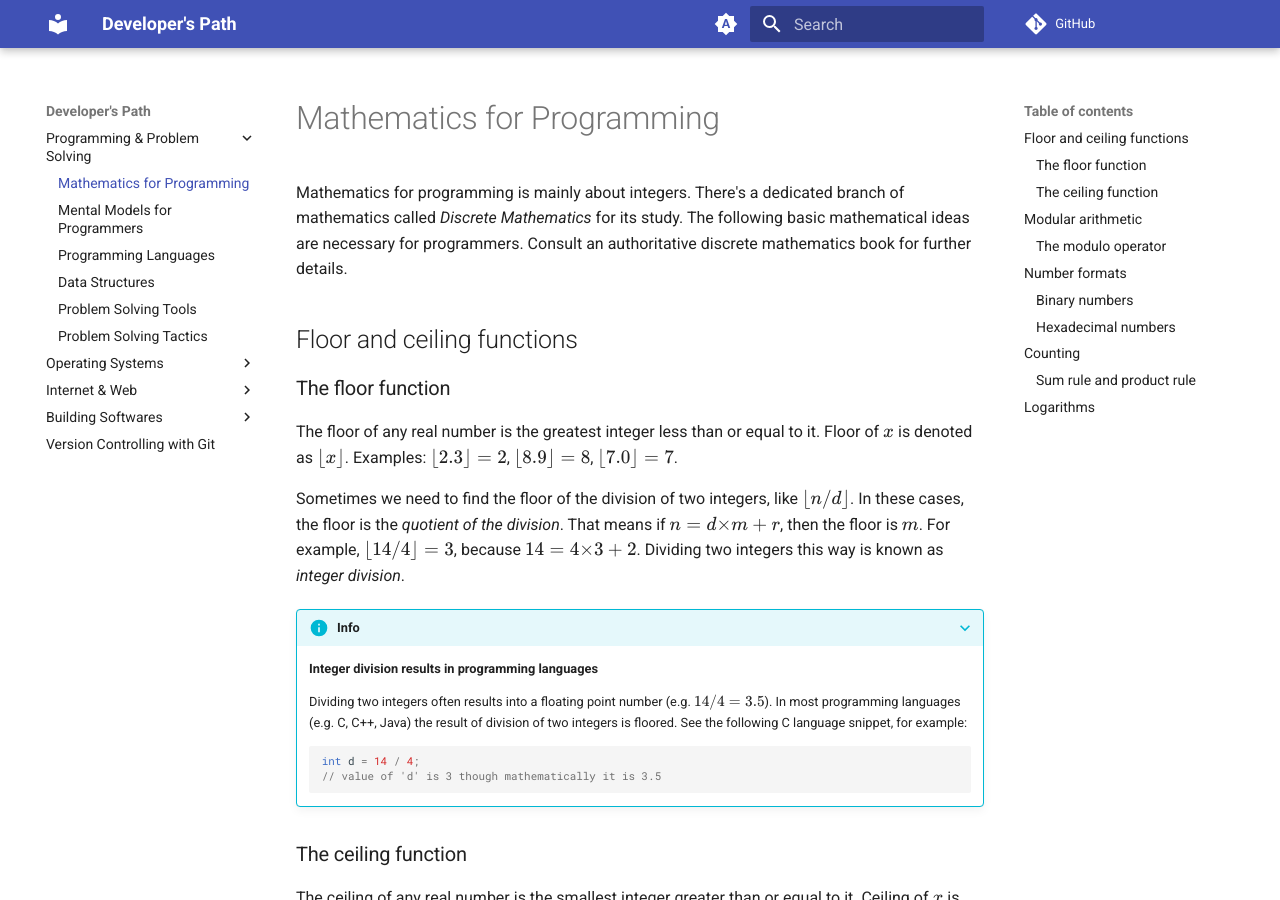
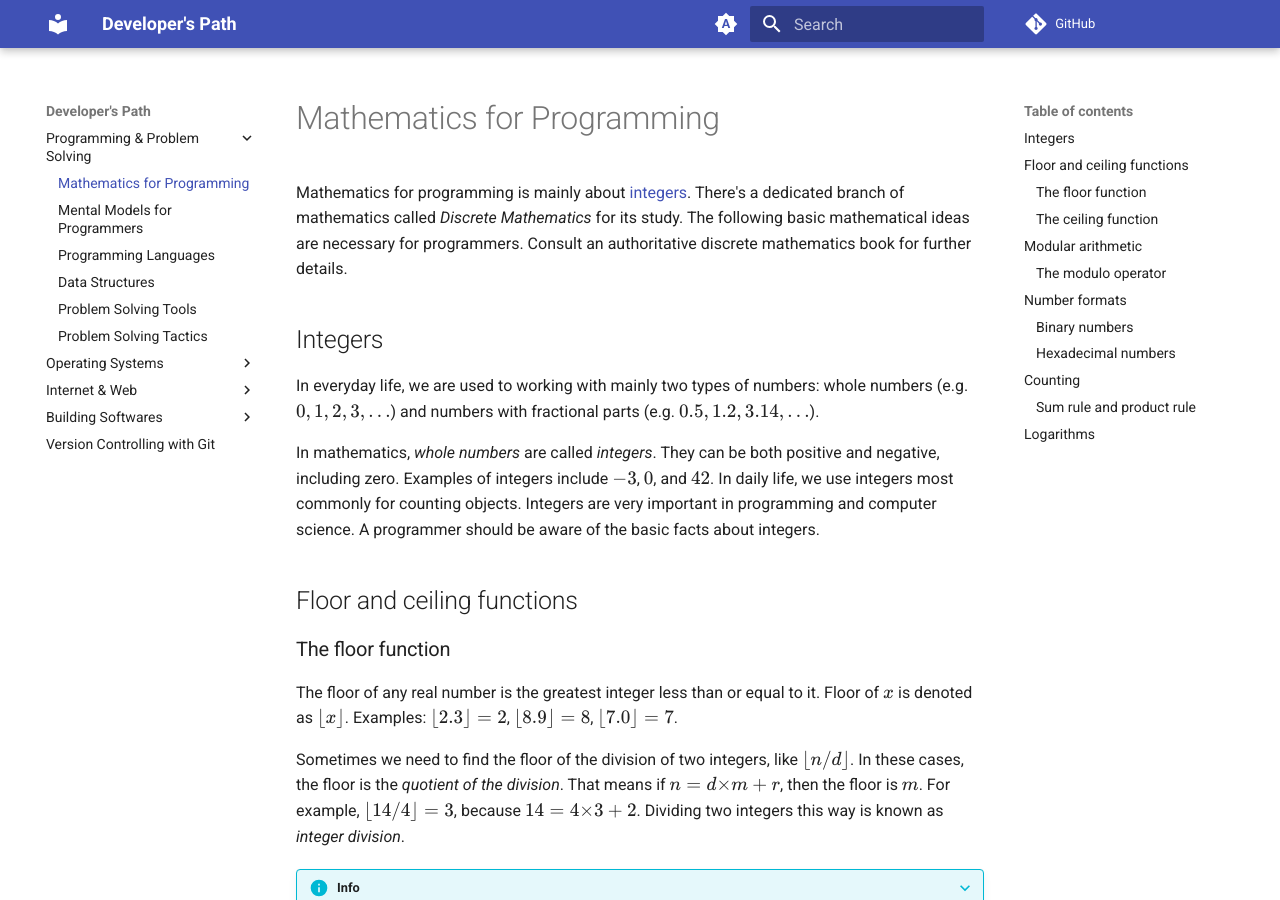
Before and after one commit to gharials/dev-path, an MkDocs documentation site: the page built from docs/programming/math-prog.md, in a window 1280 px wide and 900 px high. Built offline with MkDocs 1.6.1 and Material for MkDocs 9.7.7, drawn with Linux system fonts in a browser that asks for light colours; comment, search, counter and statistics services are not loaded.

Commit message:
'math-prog': new section 'integers'.

```diff
--- a/docs/programming/math-prog.md
+++ b/docs/programming/math-prog.md
@@ -1,6 +1,12 @@
 # Mathematics for Programming
 
-Mathematics for programming is mainly about integers. There's a dedicated branch of mathematics called _Discrete Mathematics_ for its study. The following basic mathematical ideas are necessary for programmers. Consult an authoritative discrete mathematics book for further details.
+Mathematics for programming is mainly about [integers](#integers). There's a dedicated branch of mathematics called _Discrete Mathematics_ for its study. The following basic mathematical ideas are necessary for programmers. Consult an authoritative discrete mathematics book for further details.
+
+## Integers
+
+In everyday life, we are used to working with mainly two types of numbers: whole numbers (e.g. $0, 1, 2, 3, ...$) and numbers with fractional parts (e.g. $0.5, 1.2, 3.14, ...$).
+
+In mathematics, _whole numbers_ are called _integers_. They can be both positive and negative, including zero. Examples of integers include $-3$, $0$, and $42$. In daily life, we use integers most commonly for counting objects. Integers are very important in programming and computer science. A programmer should be aware of the basic facts about integers.
 
 ## Floor and ceiling functions
 
```
